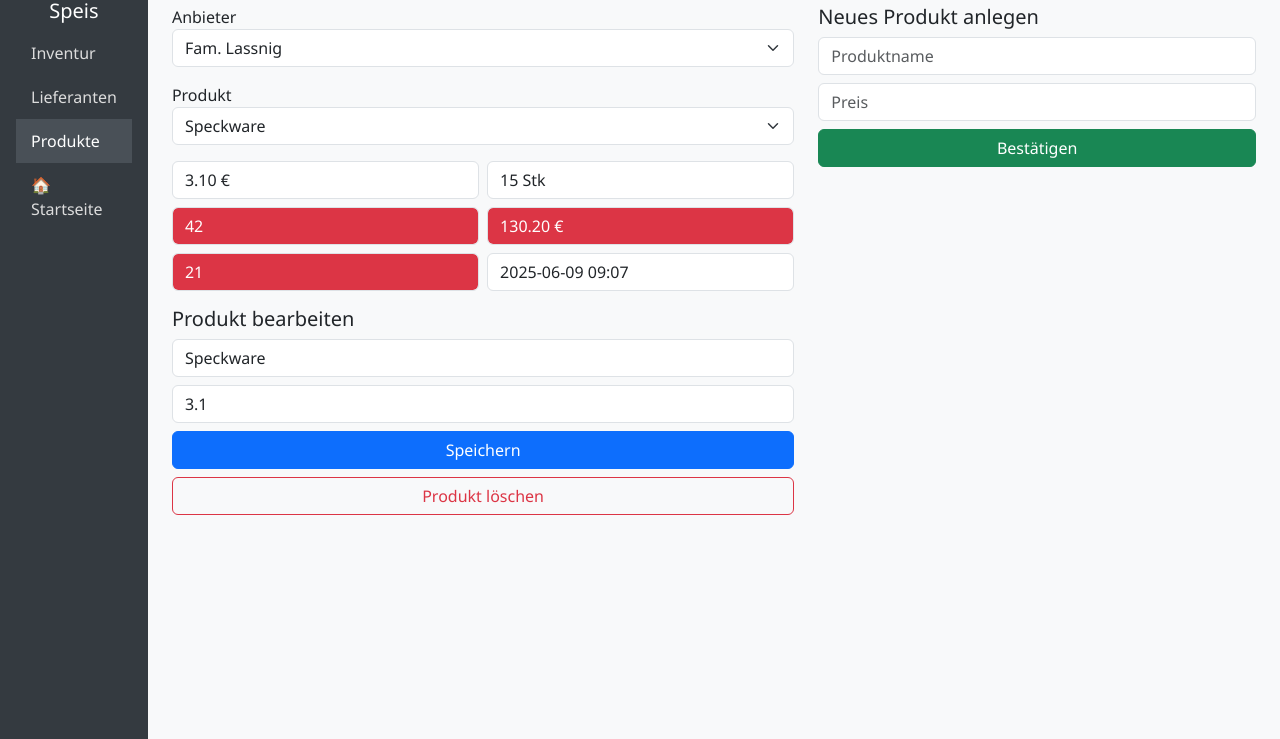
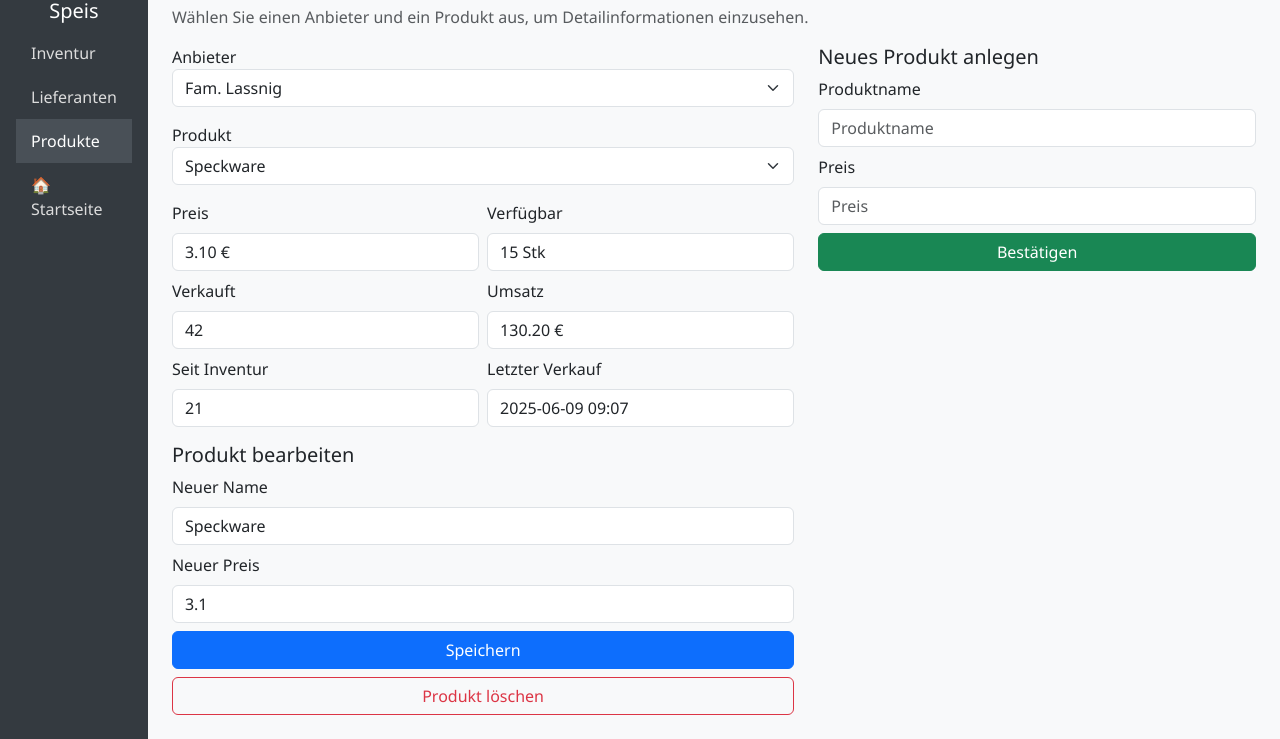
Before and after one commit to xen3rgy/SEWeb, a plain HTML site: page produkte.html in a window 1280 px wide. Shown: the part 61-800 px from the top of the page. Drawn offline with nearby package versions, Linux system fonts and the light colour scheme.

Commit message:
Add labels and remove highlight from forms

```diff
--- a/produkte.html
+++ b/produkte.html
@@ -22,6 +22,7 @@
         </nav>
         <main class="flex-fill p-4">
             <h3>Produktverwaltung</h3>
+            <p class="text-muted">Wählen Sie einen Anbieter und ein Produkt aus, um Detailinformationen einzusehen.</p>
             <div class="row">
                 <div class="col-md-7">
                     <label>Anbieter</label>
@@ -29,16 +30,36 @@
                     <label>Produkt</label>
                     <select id="produkt-auswahl" class="form-select mb-3"></select>
                     <div class="row g-2">
-                        <div class="col-md-6"><input id="preis" class="form-control" readonly placeholder="Preis"></div>
-                        <div class="col-md-6"><input id="bestand" class="form-control" readonly placeholder="Verfügbar"></div>
-                        <div class="col-md-6"><input id="verkauft" class="form-control bg-danger text-white" readonly placeholder="Verkauft"></div>
-                        <div class="col-md-6"><input id="umsatz" class="form-control bg-danger text-white" readonly placeholder="Umsatz"></div>
-                        <div class="col-md-6"><input id="verkauf-seit" class="form-control bg-danger text-white" readonly placeholder="Seit Inventur"></div>
-                        <div class="col-md-6"><input id="letzter-verkauf" class="form-control" readonly placeholder="Letzter Verkauf"></div>
+                        <div class="col-md-6">
+                            <label for="preis" class="form-label">Preis</label>
+                            <input id="preis" class="form-control" readonly placeholder="Preis">
+                        </div>
+                        <div class="col-md-6">
+                            <label for="bestand" class="form-label">Verfügbar</label>
+                            <input id="bestand" class="form-control" readonly placeholder="Verfügbar">
+                        </div>
+                        <div class="col-md-6">
+                            <label for="verkauft" class="form-label">Verkauft</label>
+                            <input id="verkauft" class="form-control" readonly placeholder="Verkauft">
+                        </div>
+                        <div class="col-md-6">
+                            <label for="umsatz" class="form-label">Umsatz</label>
+                            <input id="umsatz" class="form-control" readonly placeholder="Umsatz">
+                        </div>
+                        <div class="col-md-6">
+                            <label for="verkauf-seit" class="form-label">Seit Inventur</label>
+                            <input id="verkauf-seit" class="form-control" readonly placeholder="Seit Inventur">
+                        </div>
+                        <div class="col-md-6">
+                            <label for="letzter-verkauf" class="form-label">Letzter Verkauf</label>
+                            <input id="letzter-verkauf" class="form-control" readonly placeholder="Letzter Verkauf">
+                        </div>
                     </div>
                     <div class="mt-3">
                         <h5>Produkt bearbeiten</h5>
+                        <label for="edit-name" class="form-label">Neuer Name</label>
                         <input id="edit-name" class="form-control mb-2" placeholder="Neuer Name">
+                        <label for="edit-preis" class="form-label">Neuer Preis</label>
                         <input id="edit-preis" class="form-control mb-2" type="number" step="0.01" placeholder="Neuer Preis">
                         <button class="btn btn-primary w-100 mb-2" onclick="bearbeiteProdukt()">Speichern</button>
                         <button class="btn btn-outline-danger w-100" onclick="loescheProdukt()">Produkt löschen</button>
@@ -46,7 +67,9 @@
                 </div>
                 <div class="col-md-5">
                     <h5>Neues Produkt anlegen</h5>
+                    <label for="neu-name" class="form-label">Produktname</label>
                     <input id="neu-name" class="form-control mb-2" placeholder="Produktname">
+                    <label for="neu-preis" class="form-label">Preis</label>
                     <input id="neu-preis" class="form-control mb-2" type="number" step="0.01" placeholder="Preis">
                     <button class="btn btn-success w-100" onclick="neuesProdukt()">Bestätigen</button>
                 </div>
```
Also changed, not shown: lieferanten.html (+25 -6 lines).
